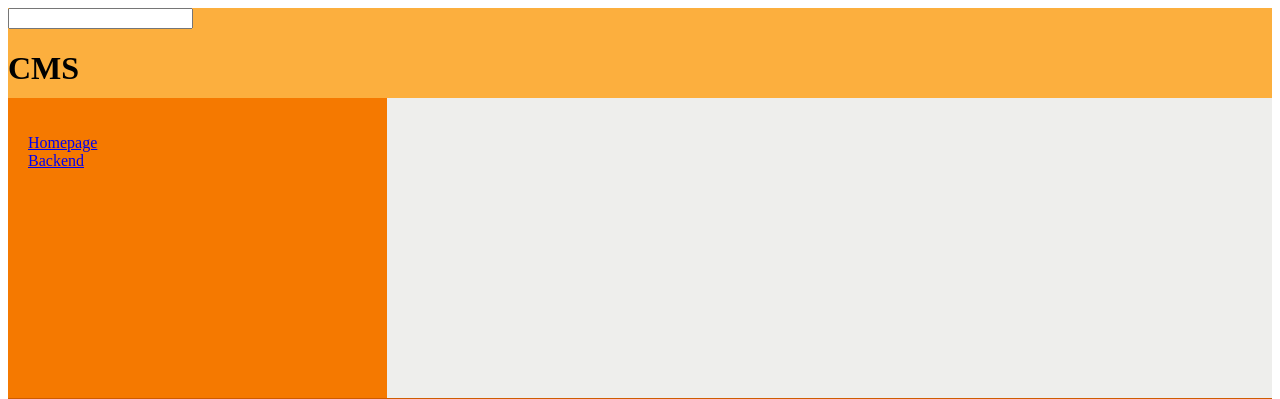
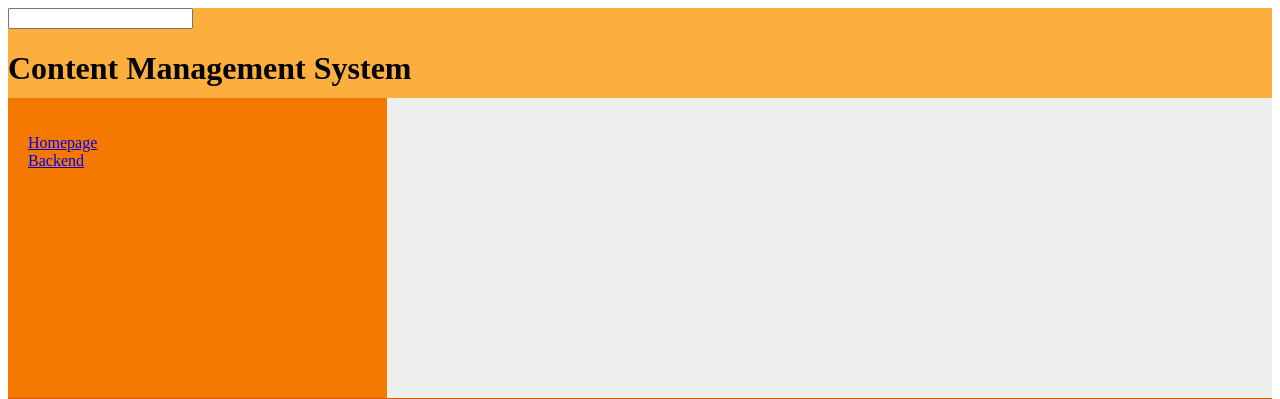
Before and after one commit to Sijtech/webd, a PHP site: page / in a window 1280 px wide. Shown: the top 399 px of the page. Run offline with PHP 8.4, Linux system fonts and the light colour scheme; data that the repository does not hold is empty.

Commit message:
Titel unbenannt

```diff
--- a/admin.php
+++ b/admin.php
@@ -50,7 +50,7 @@ function newArticle() {
     //wieder die admin Page öffnen
     header( "Location: admin.php?status=changesSaved" );
   }
-  //Vorgang "neuen Artikel erstelen" abbrechen
+  //Vorgang "neuen Artikel erstellen" abbrechen
   elseif (isset($_POST['cancel']))
   {
     header( "Location: admin.php" );
--- a/css/style.css
+++ b/css/style.css
@@ -5,6 +5,10 @@
 header {
 	background: #fcaf3e;
 	min-height: 90px;
+}
+
+header h1 {
+	margin-bottom: 0px;
 }
 
 
--- a/templates/include/header.php
+++ b/templates/include/header.php
@@ -1,7 +1,7 @@
 <!DOCTYPE html>
 <html lang="de">
   <head>
-    <title><?php echo htmlspecialchars( $results['pageTitle'] )?></title>
+    <title>ownCMS</title>
     <link rel="stylesheet" type="text/css" href="css/style.css" />
     <script src="js/scripts.js"></script>
     <meta http-equiv="Content-Type" content="text/html; charset=UTF-8">
@@ -11,7 +11,7 @@
     	<input list="data" type="text" id="search" onkeyup="searchFunc(this.value)" oninput="getInput()"/>
       <datalist id="data">
       </datalist>
-      <h1>CMS</h1>
+      <h1>Content Management System</h1>
     </header>
     <section>
       <nav>
```
Also changed, not shown: js/scripts.js (+10 -1 lines).
